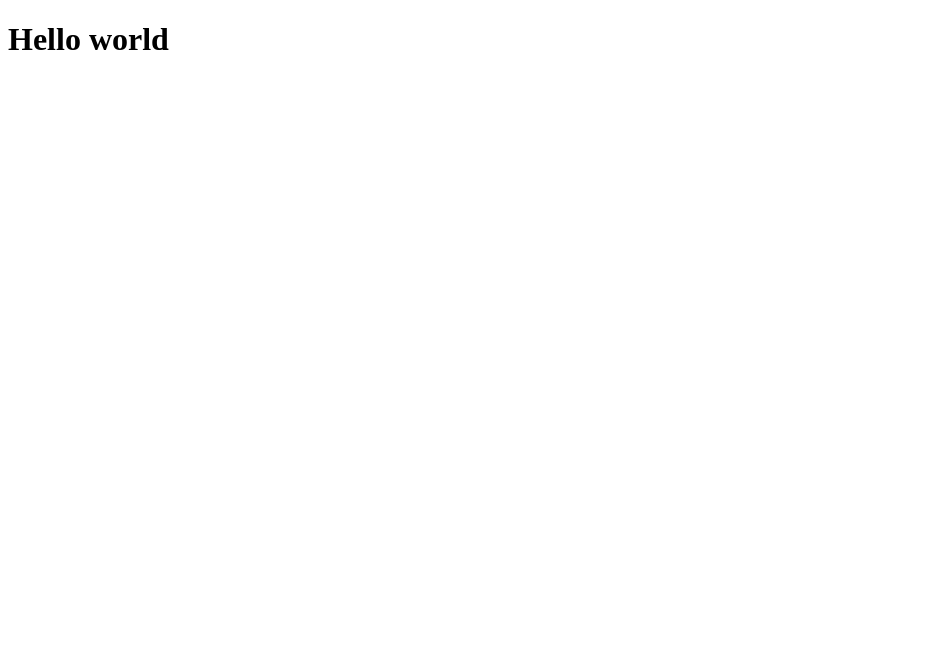
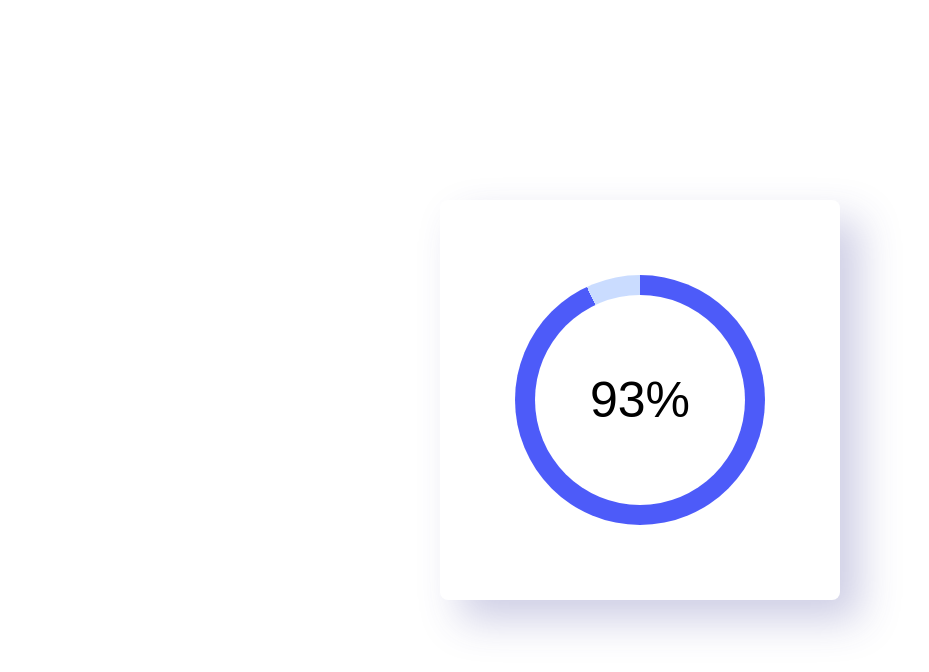
Before and after one commit to matedavid/vue-pomodoro, a Vue app: page / in a window 1280 px wide. Shown: the top 672 px of the page, without its empty margins (0-929 px from the left). Built offline with nearby package versions, Linux system fonts and the light colour scheme.

Commit message:
simple circular progress bar

```diff
--- a/src/App.vue
+++ b/src/App.vue
@@ -1,16 +1,94 @@
 <template>
-  <h1>Hello world</h1>
+  <!-- <div class="container">
+    <RoundedTimer />
+    <Button text="Start" />
+  </div> -->
+
+  <div class="container">
+    <div
+      class="circular-progress"
+      :style="{
+        background: `conic-gradient(#4d5bf9 ${progressValue * 3.6}deg, #cadcff ${progressValue * 3.6}deg)`,
+      }"
+    >
+      <div class="value-container">{{ progressValue }}%</div>
+    </div>
+  </div>
 </template>
 
 <script lang="ts">
-import { defineComponent } from 'vue';
+import { defineComponent } from "vue";
+
+import Button from "./components/Button.vue";
+import RoundedTimer from "./components/RoundedTimer.vue";
 
 export default defineComponent({
-  name: 'App',
+  name: "App",
   components: {
-  }
+    //Button,
+    //RoundedTimer,
+  },
+  data() {
+    return {
+      progressValue: 100,
+    };
+  },
+  methods: {
+    increaseProgress() {
+      this.progressValue--;
+    },
+  },
+  created() {
+    setInterval(this.increaseProgress, 1000);
+  },
 });
 </script>
 
 <style>
+body {
+  height: 100vh;
+}
+
+.container {
+  height: 400px;
+  width: 400px;
+  background-color: white;
+  position: absolute;
+  transform: translate(-50%, -50%);
+  top: 50%;
+  left: 50%;
+  border-radius: 8px;
+
+  box-shadow: 20px 20px 40px rgba(60, 60, 150, 0.25);
+
+  display: grid;
+  place-items: center;
+}
+
+.circular-progress {
+  position: relative;
+  height: 250px;
+  width: 250px;
+  background-color: orange;
+
+  border-radius: 50%;
+
+  display: grid;
+  place-items: center;
+}
+
+.circular-progress:before {
+  content: "";
+  position: absolute;
+  height: 84%;
+  width: 84%;
+  background-color: white;
+  border-radius: 50%;
+}
+
+.value-container {
+  position: relative;
+  font-family: Arial;
+  font-size: 50px;
+}
 </style>
--- /dev/null
+++ b/src/components/Button.vue
@@ -0,0 +1,20 @@
+<template>
+  <button>{{ text }}</button>
+</template>
+
+<script lang="ts">
+import { defineComponent } from "vue";
+
+export default defineComponent({
+  name: "own-button",
+  components: {},
+  props: {
+    text: String
+  }
+
+});
+</script>
+
+<style scoped>
+
+</style>
--- /dev/null
+++ b/src/components/RoundedTimer.vue
@@ -0,0 +1,22 @@
+<template>
+  <div class="circle">
+    hola
+  </div>
+</template>
+
+<script lang="ts">
+import { defineComponent } from "vue";
+
+export default defineComponent({
+  name: "rounded-timer",
+});
+</script>
+
+<style scoped>
+.circle {
+  width: 200px;
+  height: 200px;
+
+  background-color: red;
+}
+</style>
```
Also changed, not shown: 2 other files (tests, documents, lock files or other folders).
